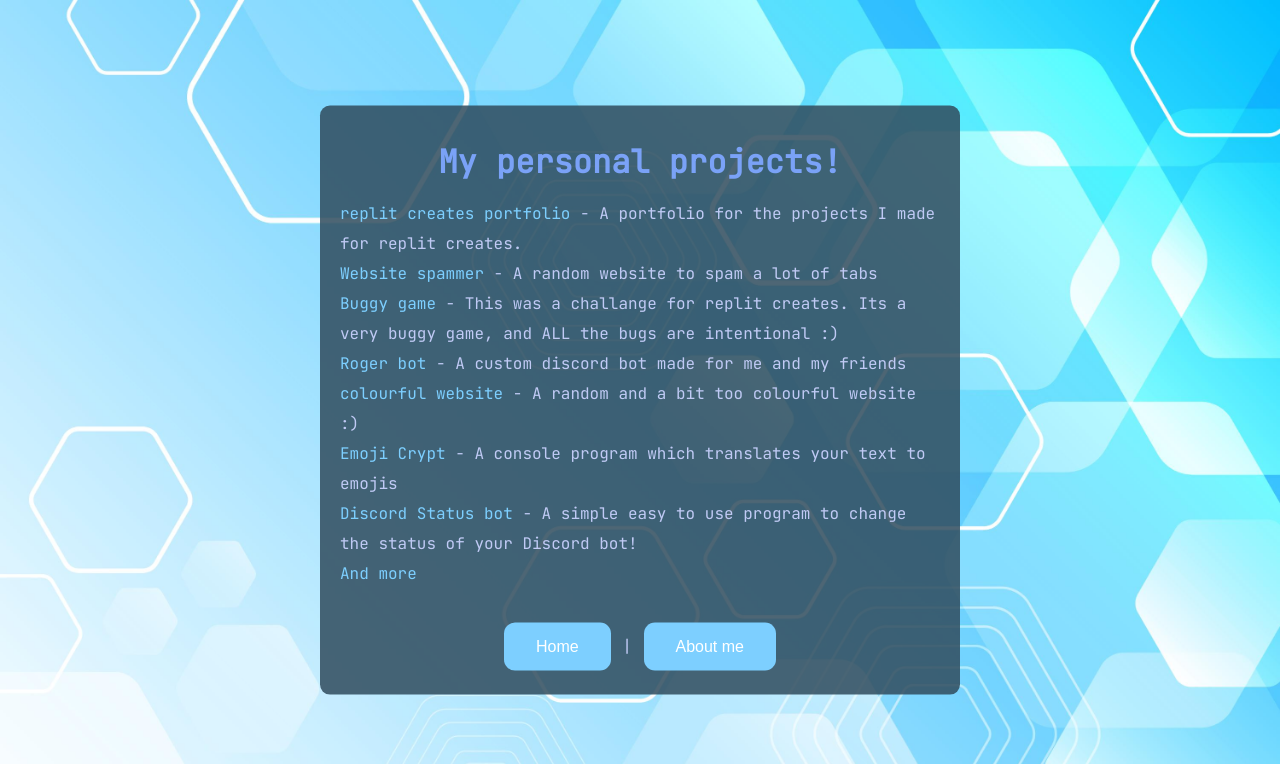
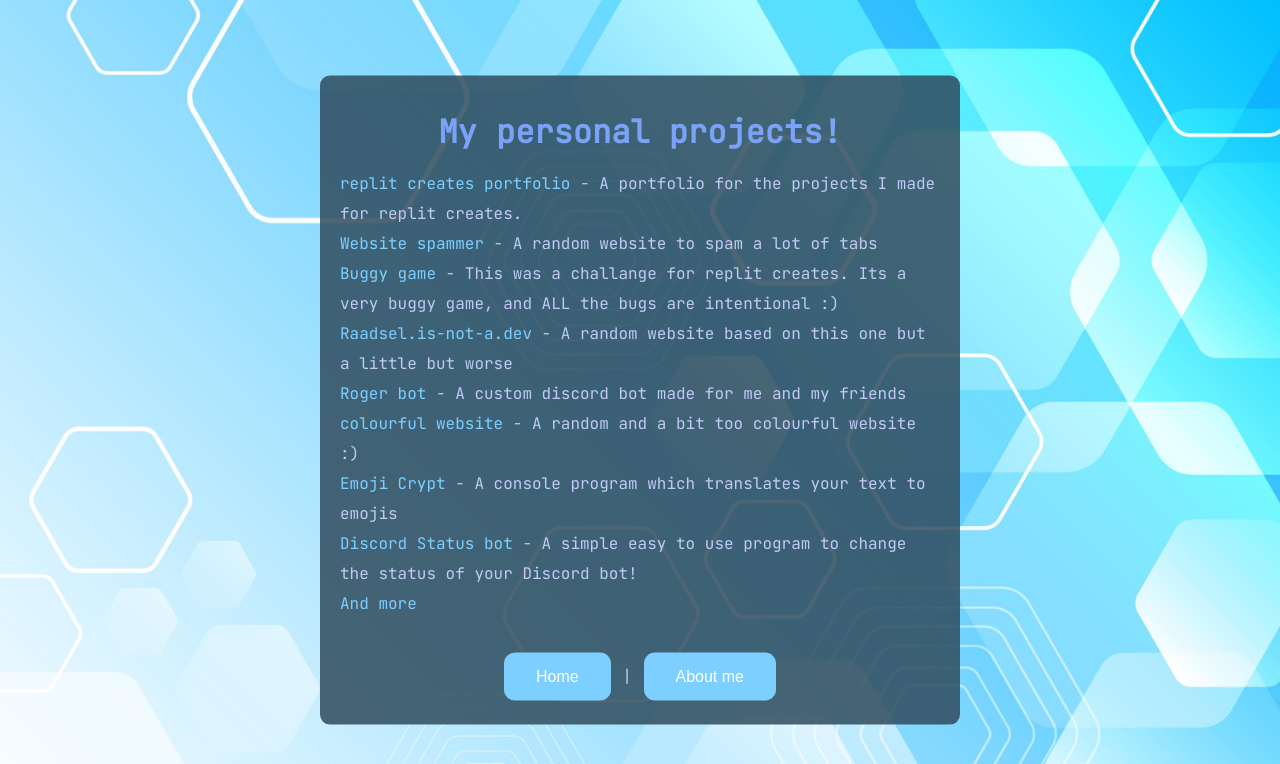
Before and after one commit to Raadsl/Personal-Website-PW, a Flask app: page /projects in a window 1280 px wide. Shown: the top 764 px of the page. Run offline with Flask 2, Linux system fonts and the light colour scheme.

Commit message:
added raadsel.is-not-a.dev project to project page

```diff
--- a/templates/projects.html
+++ b/templates/projects.html
@@ -29,6 +29,9 @@
                 <li>
                     <a href="https://replit.com/@Raadsel/buggy?v=1">Buggy game</a> - This was a challange for replit creates. Its a very buggy game, and ALL the bugs are intentional :)
                 </li>
+                 <li>
+                    <a href="https://raadsel.is-not-a.dev">Raadsel.is-not-a.dev</a> - A random website based on this one but a little but worse
+                </li>
                 <li>
                     <a href="https://replit.com/@Raadsel/ROGER?v=1">Roger bot</a> - A custom discord bot made for me and my friends
                 </li>
```
